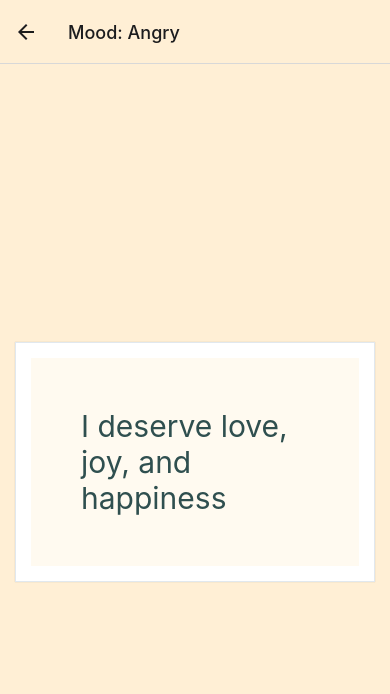
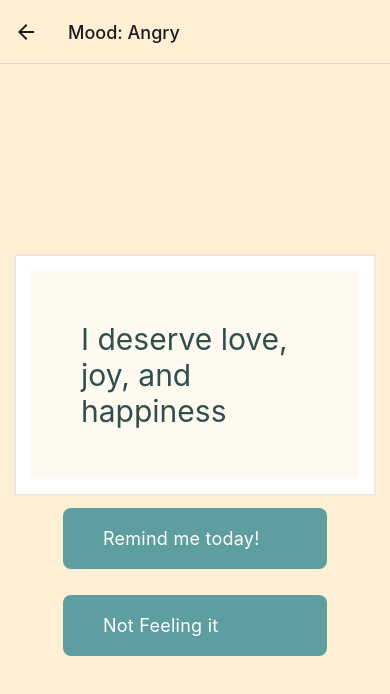
Before and after one commit to jamjam7777/Mood-Words, a React Native app: screen /AngryScreen in a window 390 px wide. Shown: the top 694 px of the page. Built offline with nearby package versions, Linux system fonts and the light colour scheme.

Commit message:
added buttons to angry and sad

```diff
--- a/screens/AngryScreen.js
+++ b/screens/AngryScreen.js
@@ -1,9 +1,17 @@
-import { StyleSheet, Text, View } from "react-native";
+import { StyleSheet, Text, View, Pressable } from "react-native";
 import { Card } from "react-native-elements";
 import {angryAffirm} from "../components/angryAffirm";
 
 function randomAngry(angryAffirm) {
   return (angryAffirm[Math.floor(Math.random() * angryAffirm.length)].text);
+}
+
+function pushFavorite(){
+  // let favoriteText;
+  // favoriteText = selectedText;
+  favoritesArr.push(selectedText)
+
+  console.log(favoritesArr)
 }
 
 const AngryScreen = () => {
@@ -21,6 +29,18 @@ const AngryScreen = () => {
     >{randomAngry(angryAffirm)}</Text>
     </View>
     </Card>
+    <View style={styles.button}>
+    <Pressable
+      onPress={pushFavorite}>
+        <Text style={styles.text}>Remind me today!</Text>
+      </Pressable>
+    </View>
+    <View style={styles.button}>
+    <Pressable
+      onPress={pushFavorite}>
+        <Text style={styles.text}>Not Feeling it</Text>
+      </Pressable>
+    </View>
     </View>
   );
 };
@@ -32,6 +52,25 @@ const styles = StyleSheet.create({
     alignItems: "center",
     justifyContent: "center",
   },
+  button: {
+    alignItems: 'center',
+    justifyContent: 'center',
+    paddingVertical: 12,
+    paddingHorizontal: 32,
+    borderRadius: 8,
+    elevation: 3,
+    backgroundColor: '#5f9ea0',
+    marginVertical: 13,
+  },
+
+  text: {
+    fontSize: 18,
+    lineHeight: 21,
+    letterSpacing: 0.25,
+    padding: 8,
+    color: 'white',
+    width: 200,
+  },
 });
 
 export default AngryScreen;
--- a/screens/SadScreen.js
+++ b/screens/SadScreen.js
@@ -1,9 +1,17 @@
-import { StyleSheet, Text, View } from "react-native";
+import { StyleSheet, Text, View, Pressable } from "react-native";
 import { Card } from "react-native-elements";
 import {sadAffirm} from "../components/sadAffirm";
 
 function randomSad(sadAffirm) {
   return (sadAffirm[Math.floor(Math.random() * sadAffirm.length)].text);
+}
+
+function pushFavorite(){
+  // let favoriteText;
+  // favoriteText = selectedText;
+  favoritesArr.push(selectedText)
+
+  console.log(favoritesArr)
 }
 
 const SadScreen = () => {
@@ -21,6 +29,18 @@ const SadScreen = () => {
     >{randomSad(sadAffirm)}</Text>
     </View>
     </Card>
+    <View style={styles.button}>
+    <Pressable
+      onPress={pushFavorite}>
+        <Text style={styles.text}>Remind me today!</Text>
+      </Pressable>
+    </View>
+    <View style={styles.button}>
+    <Pressable
+      onPress={pushFavorite}>
+        <Text style={styles.text}>Not Feeling it</Text>
+      </Pressable>
+    </View>
     </View>
   );
 };
@@ -33,6 +53,26 @@ const styles = StyleSheet.create({
     justifyContent: "center",
     padding: 15,
   },
+
+  button: {
+    alignItems: 'center',
+    justifyContent: 'center',
+    paddingVertical: 12,
+    paddingHorizontal: 32,
+    borderRadius: 8,
+    elevation: 3,
+    backgroundColor: '#5f9ea0',
+    marginVertical: 13,
+  },
+
+  text: {
+    fontSize: 18,
+    lineHeight: 21,
+    letterSpacing: 0.25,
+    padding: 8,
+    color: 'white',
+    width: 200,
+  },
 });
 
 export default SadScreen;
```
